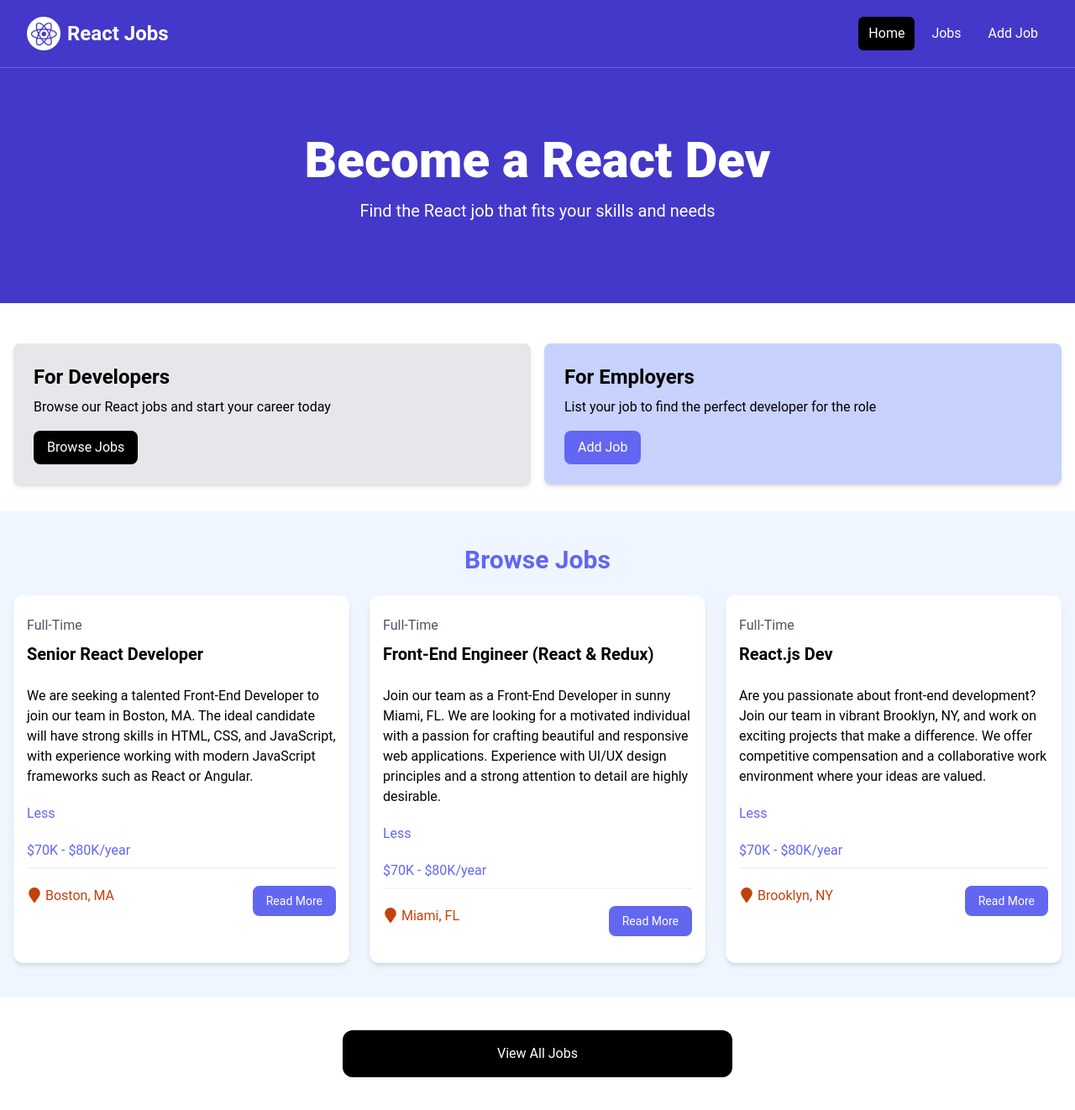
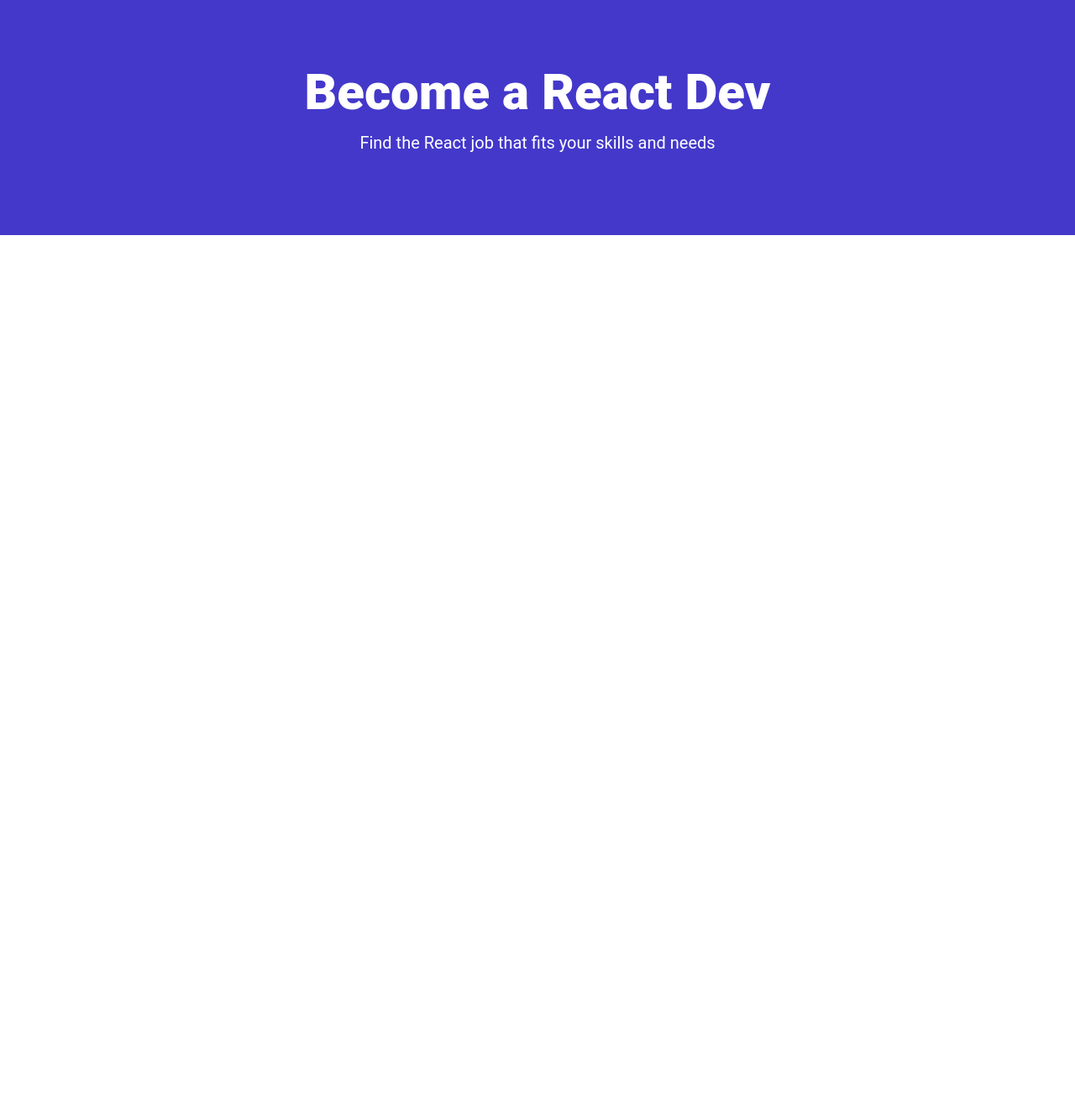
Before and after one commit to MbusyaNgesa/ReactCrash, a React (Vite) app: page / in a window 1280 px wide. Shown: the whole page at 84% size. After the commit the page ends 800 px from the top, so only its background shows below. Built offline with nearby package versions, Linux system fonts and the light colour scheme.

Commit message:
HomePage Route

```diff
--- a/package.json
+++ b/package.json
@@ -13,7 +13,7 @@
     "react": "^18.3.1",
     "react-dom": "^18.3.1",
     "react-icons": "^5.3.0",
-    "react-router": "^6.27.0"
+    "react-router-dom": "^6.27.0"
   },
   "devDependencies": {
     "@eslint/js": "^9.11.1",
--- a/src/App.jsx
+++ b/src/App.jsx
@@ -1,9 +1,11 @@
 import React from "react";
-import Navbar from "./components/Navbar";
-import Hero from "./components/Hero";
-import HomeCards from "./components/HomeCards";
-import JobListings from "./components/JobListings";
-import ViewAllJobs from "./components/ViewAllJobs";
+import {
+  createBrowserRouter,
+  createRoutesFromElements,
+  Route,
+  RouterProvider,
+} from "react-router-dom";
+import HomePage from "./pages/HomePage";
 
 //JSX Crash Course
 // const App = () => {
@@ -30,16 +32,11 @@ import ViewAllJobs from "./components/ViewAllJobs";
 
 // export default App;
 
+const router = createBrowserRouter(
+  createRoutesFromElements(<Route index element={<HomePage />} />)
+);
 const App = () => {
-  return (
-    <>
-      <Navbar />
-      <Hero />
-      <HomeCards />
-      <JobListings />
-      <ViewAllJobs />
-    </>
-  );
+  return <RouterProvider router={router} />;
 };
 
 export default App;
--- /dev/null
+++ b/src/pages/HomePage.jsx
@@ -0,0 +1,10 @@
+import Hero from "../components/Hero";
+const HomePage = () => {
+  return (
+    <>
+      <Hero />
+    </>
+  );
+};
+
+export default HomePage;
```
Also changed, not shown: 1 other file (tests, documents, lock files or other folders).
